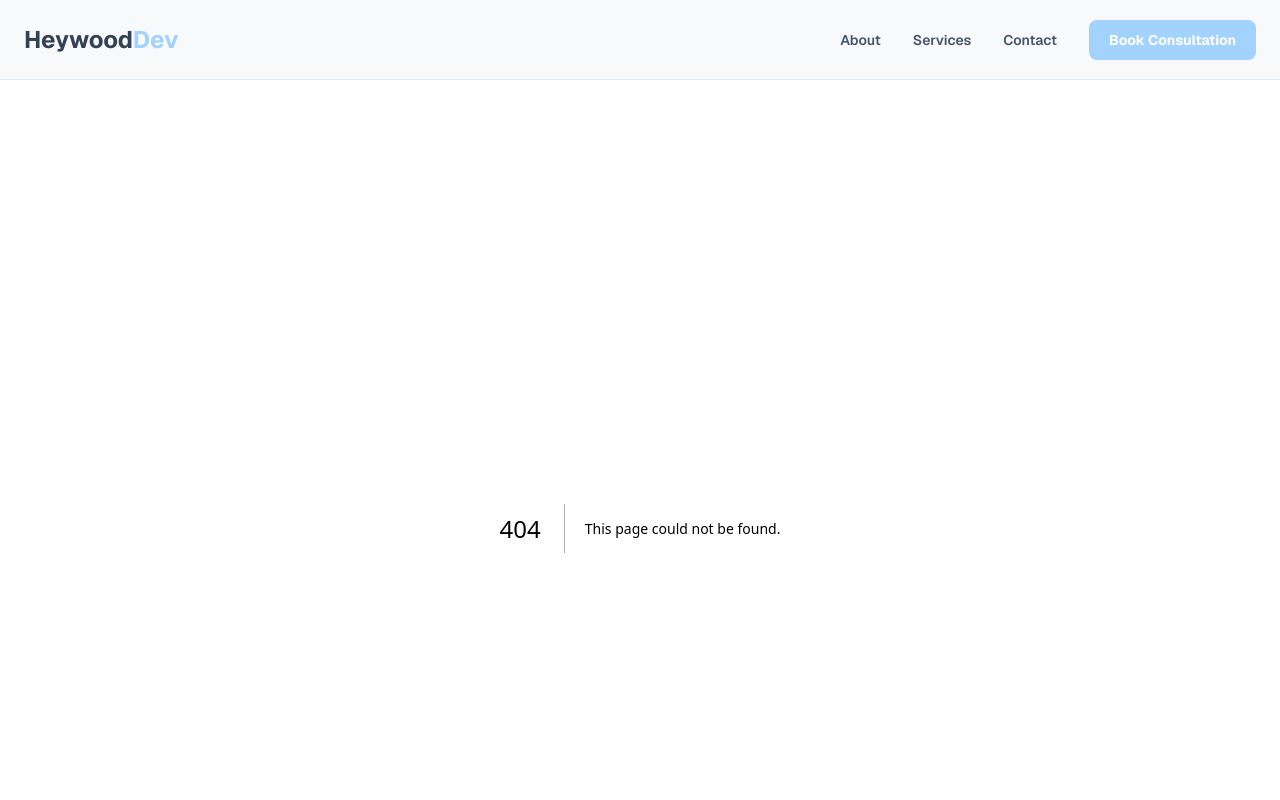
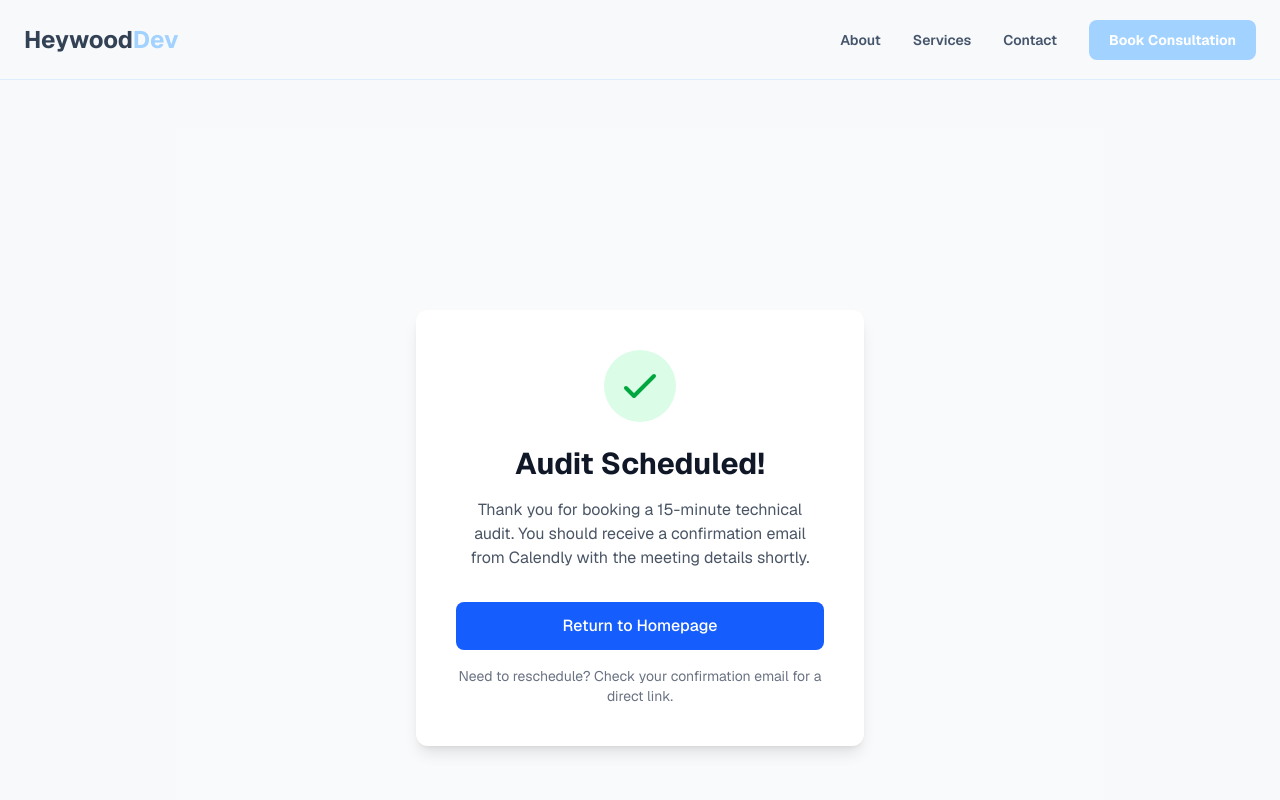
Before and after one commit to CarltonHeywood90/heywood-dev, a Next.js app: page /site/audit/success in a window 1280 px wide. Before the commit this address had no page. Shown: the top 800 px of the page. Built offline with nearby package versions, Linux system fonts and the light colour scheme.

Commit message:
updated the site to use a 15 minute consult plus added a success page for booking

```diff
--- a/app/components/footer.tsx
+++ b/app/components/footer.tsx
@@ -20,7 +20,7 @@ export default function Footer() {
           <ul className="space-y-2 text-sm text-slate-500">
             <li><Link href="/site/services" className="hover:text-[#A2D2FF]">Our Services</Link></li>
             <li><Link href="/site/contact" className="hover:text-[#A2D2FF]">Contact & Hours</Link></li>
-            <li><Link href="https://calendly.com/cjwood1/30min" className="hover:text-[#A2D2FF]">Book Me</Link></li>
+            <li><Link href="https://calendly.com/cjwood1/new-meeting" className="hover:text-[#A2D2FF]">Book Me</Link></li>
           </ul>
         </div>
 
--- a/app/components/header.tsx
+++ b/app/components/header.tsx
@@ -27,7 +27,7 @@ export default function Header() {
             </Link>
           ))}
           <Link
-            href="https://calendly.com/cjwood1/30min"
+            href="https://calendly.com/cjwood1/new-meeting"
             target="_blank"
             className="bg-[#A2D2FF] text-white px-5 py-2.5 rounded-lg font-bold"
           >
--- a/app/page.tsx
+++ b/app/page.tsx
@@ -19,7 +19,7 @@ export default function Home() {
             I build scalable digital infrastructure for your business.
           </p>
           <div className="flex flex-col sm:flex-row gap-4">
-            <Link href="https://calendly.com/cjwood1/30min" className="bg-baby-blue text-white px-8 py-4 rounded-lg font-bold text-lg hover:bg-baby-blue/90 transition-all shadow-lg shadow-baby-blue/20">
+            <Link href="https://calendly.com/cjwood1/new-meeting" className="bg-baby-blue text-white px-8 py-4 rounded-lg font-bold text-lg hover:bg-baby-blue/90 transition-all shadow-lg shadow-baby-blue/20">
               Book a Consultation
             </Link>
             <Link href="/site/services" className="px-8 py-4 border-2 border-baby-blue text-baby-blue font-medium rounded-lg hover:bg-baby-blue/10 transition-all">
@@ -81,7 +81,7 @@ export default function Home() {
           <p className="text-slate-300 mb-10 max-w-xl mx-auto">
             We should discuss how we can modernize your web presence and streamline your backend workflows.
           </p>
-          <Link href="https://calendly.com/cjwood1/30min" className="inline-block bg-baby-blue hover:bg-baby-blue/90 text-white font-bold py-4 px-10 rounded-full transition-all transform hover:scale-105">
+          <Link href="https://calendly.com/cjwood1/new-meeting" className="inline-block bg-baby-blue hover:bg-baby-blue/90 text-white font-bold py-4 px-10 rounded-full transition-all transform hover:scale-105">
             Book My 30-Min Consultation
           </Link>
         </div>
--- a/app/site/audit/page.tsx
+++ b/app/site/audit/page.tsx
@@ -20,7 +20,7 @@ export default function AuditPage() {
           </p>
           <div className="flex flex-col sm:flex-row gap-4">
             <Link
-              href="https://calendly.com/cjwood1/15min"
+              href="https://calendly.com/cjwood1/new-meeting"
               className="bg-baby-blue text-white px-8 py-4 rounded-lg font-bold text-lg hover:bg-baby-blue/90 transition-all shadow-lg shadow-baby-blue/20"
             >
               Book a 15-Min Technical Audit
@@ -82,7 +82,7 @@ export default function AuditPage() {
             No high-pressure sales pitch. Just a 15-minute dive into your current site performance and a roadmap to modernize it.
           </p>
           <Link
-            href="https://calendly.com/cjwood1/15min"
+            href="https://calendly.com/cjwood1/new-meeting"
             className="inline-block bg-baby-blue hover:bg-baby-blue/90 text-white font-bold py-4 px-10 rounded-full transition-all transform hover:scale-105"
           >
             Schedule Your Free 15-Min Audit
--- /dev/null
+++ b/app/site/audit/success/page.tsx
@@ -0,0 +1,46 @@
+import Link from 'next/link';
+
+export default function AuditSuccessPage() {
+  return (
+    <div className="min-h-screen flex items-center justify-center bg-gray-50 px-4">
+      <div className="max-w-md w-full text-center bg-white p-10 rounded-xl shadow-lg">
+        <div className="mb-6 flex justify-center">
+          <div className="rounded-full bg-green-100 p-3">
+            <svg
+              className="h-12 w-12 text-green-600"
+              fill="none"
+              stroke="currentColor"
+              viewBox="0 0 24 24"
+            >
+              <path
+                strokeLinecap="round"
+                strokeLinejoin="round"
+                strokeWidth="2"
+                d="M5 13l4 4L19 7"
+              />
+            </svg>
+          </div>
+        </div>
+
+        <h1 className="text-3xl font-bold text-gray-900 mb-4">
+          Audit Scheduled!
+        </h1>
+        <p className="text-gray-600 mb-8">
+          Thank you for booking a 15-minute technical audit. You should receive a confirmation email from Calendly with the meeting details shortly.
+        </p>
+
+        <div className="space-y-4">
+          <Link
+            href="/"
+            className="block w-full py-3 px-4 bg-blue-600 hover:bg-blue-700 text-white font-medium rounded-lg transition-colors"
+          >
+            Return to Homepage
+          </Link>
+          <p className="text-sm text-gray-500">
+            Need to reschedule? Check your confirmation email for a direct link.
+          </p>
+        </div>
+      </div>
+    </div>
+  );
+}
--- a/app/site/services/page.tsx
+++ b/app/site/services/page.tsx
@@ -61,7 +61,7 @@ export default function ServicesPage() {
           I specialize in custom integrations and solving complex workflow problems.
           We should talk about how we can streamline your business.
         </p>
-        <a href="https://calendly.com/cjwood1/30min" className="btn-primary inline-block">
+        <a href="https://calendly.com/cjwood1/new-meeting" className="btn-primary inline-block">
           Start Your Project
         </a>
       </div>
```
